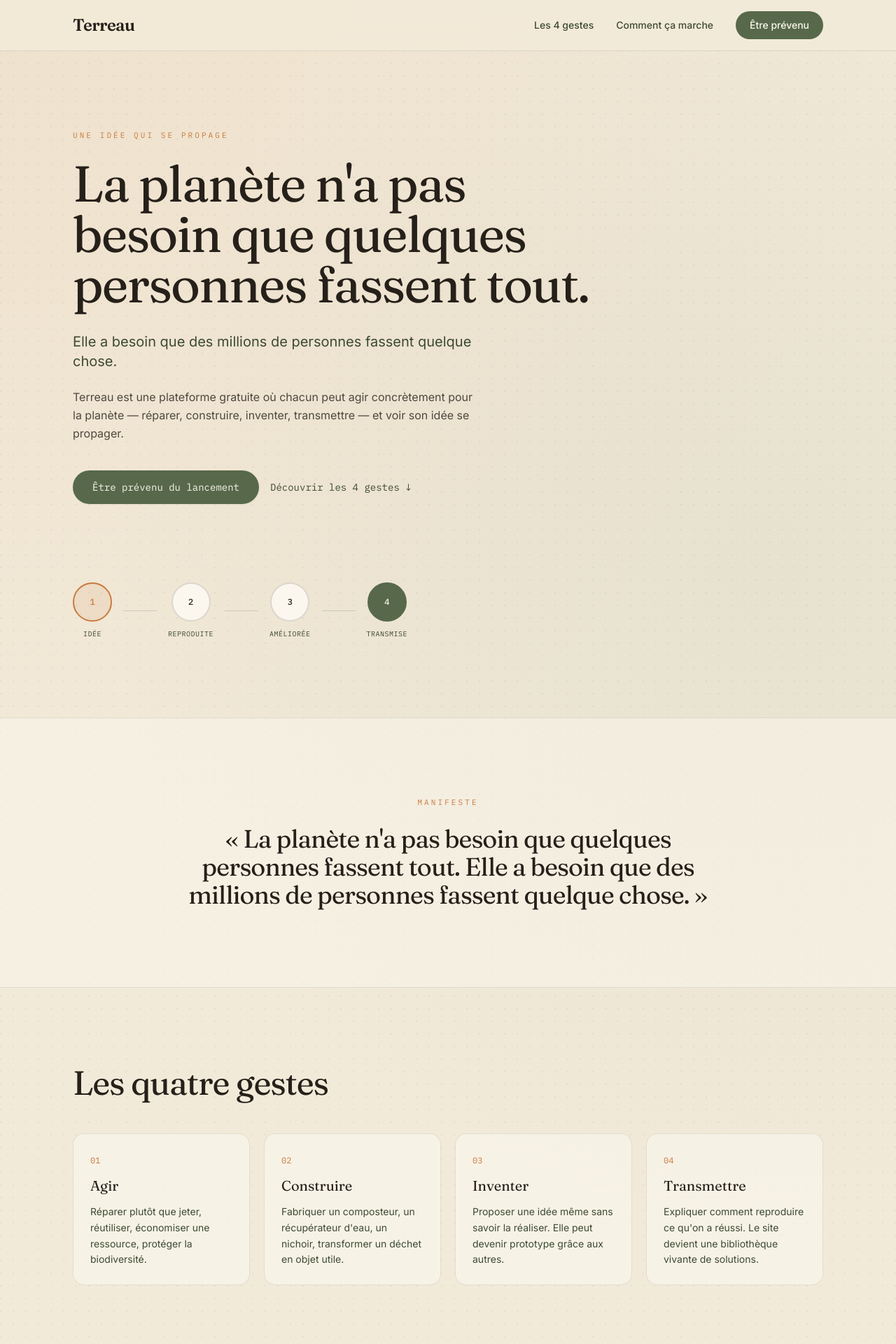
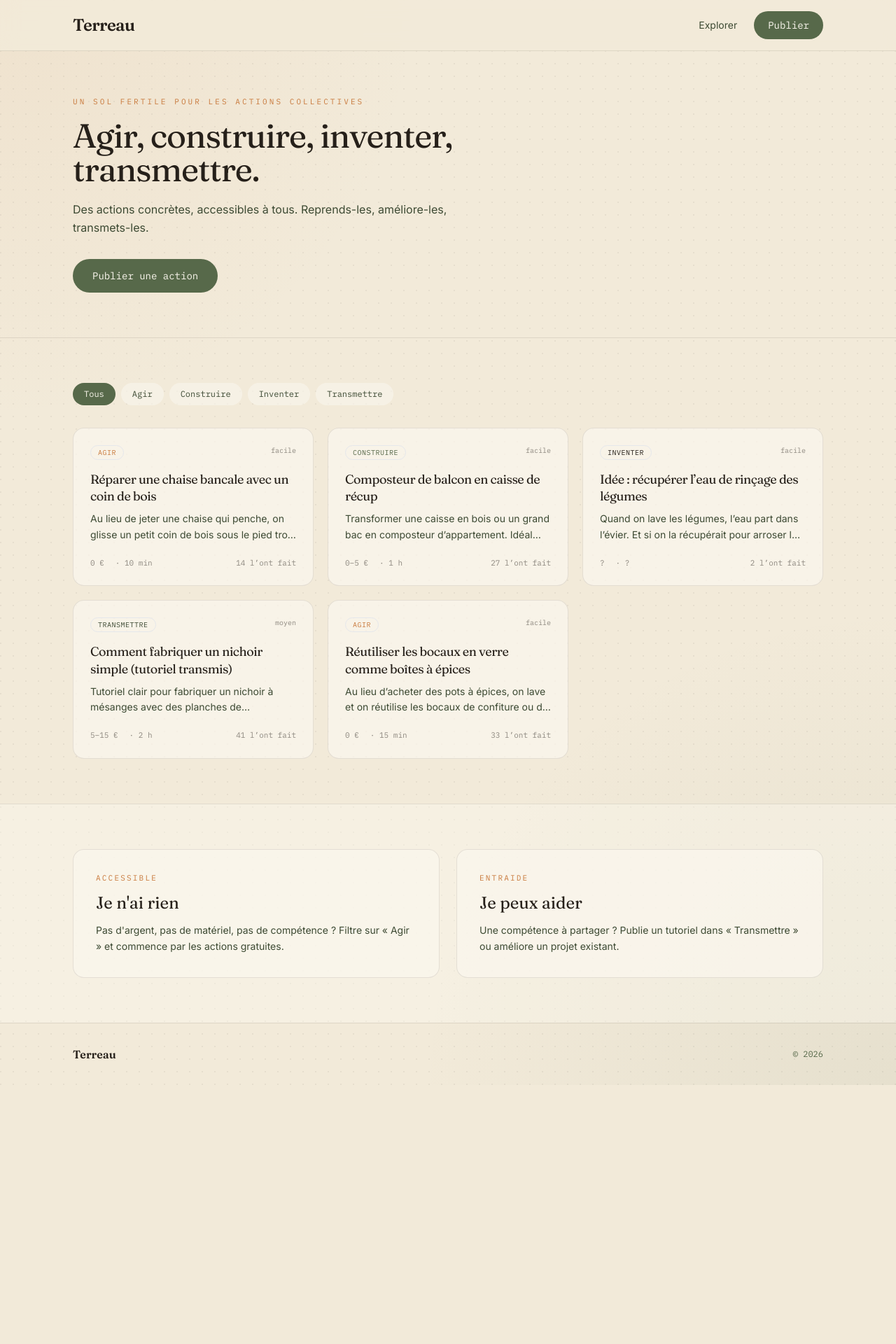
Before and after one commit to piratebtz64-hue/terreau, a Next.js app: page / in a window 1280 px wide. Shown: the top 1920 px of the page at 70% size. After the commit the page ends 1550 px from the top, so only its background shows below. Built offline with nearby package versions, Linux system fonts and the light colour scheme.

Commit message:
feat: homepage feed + publier + projet detail pages

```diff
--- a/app/globals.css
+++ b/app/globals.css
@@ -2,105 +2,33 @@
 @tailwind components;
 @tailwind utilities;
 
-:root {
-  --background: #F2EAD9;
-  --foreground: #26201A;
-}
-
-* {
-  box-sizing: border-box;
-}
-
-html {
-  scroll-behavior: smooth;
-  background: var(--background);
-}
-
+html { scroll-behavior: smooth; }
 body {
   margin: 0;
   min-height: 100vh;
-  color: var(--foreground);
+  color: #26201A;
   background:
-    radial-gradient(circle at top left, rgba(201, 122, 61, 0.08), transparent 30%),
-    radial-gradient(circle at 85% 20%, rgba(87, 105, 74, 0.07), transparent 28%),
-    radial-gradient(circle at bottom right, rgba(138, 74, 59, 0.05), transparent 35%),
-    var(--background);
-  font-family: var(--font-inter), system-ui, -apple-system, sans-serif;
+    radial-gradient(circle at top left, rgba(201,122,61,0.07), transparent 30%),
+    radial-gradient(circle at bottom right, rgba(87,105,74,0.08), transparent 34%),
+    #F2EAD9;
+  font-family: var(--font-inter), system-ui, sans-serif;
   -webkit-font-smoothing: antialiased;
-  -moz-osx-font-smoothing: grayscale;
 }
-
-a {
-  color: inherit;
-  text-decoration: none;
-}
-
-::selection {
-  background: rgba(87, 105, 74, 0.22);
-  color: #26201A;
-}
-
+a { color: inherit; text-decoration: none; }
 .bg-soil-grain {
-  background-image: radial-gradient(circle at 1px 1px, rgba(38, 32, 26, 0.06) 1px, transparent 0);
+  background-image: radial-gradient(circle at 1px 1px, rgba(38,32,26,0.06) 1px, transparent 0);
   background-size: 18px 18px;
 }
-
-/* ── Animations ── */
-@keyframes fadeUp {
-  from {
-    opacity: 0;
-    transform: translateY(18px);
-  }
-  to {
-    opacity: 1;
-    transform: translateY(0);
-  }
-}
-
-@keyframes fadeIn {
-  from { opacity: 0; }
-  to { opacity: 1; }
-}
-
-@keyframes softPulse {
-  0%, 100% { transform: scale(1); opacity: 1; }
-  50% { transform: scale(1.03); opacity: 0.92; }
-}
-
-@keyframes drawLine {
-  from { transform: scaleX(0); }
-  to { transform: scaleX(1); }
-}
-
-.animate-fade-up {
-  animation: fadeUp 0.7s ease-out both;
-}
-
-.animate-fade-in {
-  animation: fadeIn 0.8s ease-out both;
-}
-
-.animate-delay-1 { animation-delay: 0.1s; }
-.animate-delay-2 { animation-delay: 0.2s; }
-.animate-delay-3 { animation-delay: 0.35s; }
-.animate-delay-4 { animation-delay: 0.5s; }
-.animate-delay-5 { animation-delay: 0.65s; }
-
 .hover-lift {
   transition: transform 0.25s ease, box-shadow 0.25s ease, border-color 0.25s ease;
 }
 .hover-lift:hover {
   transform: translateY(-3px);
-  box-shadow: 0 12px 28px -12px rgba(38, 32, 26, 0.18);
+  box-shadow: 0 12px 28px -12px rgba(38,32,26,0.16);
 }
-
-.line-grow {
-  transform-origin: left;
-  animation: drawLine 0.9s ease-out 0.4s both;
+.line-clamp-2 {
+  display: -webkit-box;
+  -webkit-line-clamp: 2;
+  -webkit-box-orient: vertical;
+  overflow: hidden;
 }
-
-/* Form focus ring */
-.input-premium:focus {
-  outline: none;
-  box-shadow: 0 0 0 3px rgba(251, 247, 238, 0.35);
-}
--- a/app/layout.tsx
+++ b/app/layout.tsx
@@ -2,18 +2,8 @@ import type { Metadata } from "next";
 import { Fraunces, Inter, IBM_Plex_Mono } from "next/font/google";
 import "./globals.css";
 
-const fraunces = Fraunces({
-  subsets: ["latin"],
-  variable: "--font-fraunces",
-  display: "swap"
-});
-
-const inter = Inter({
-  subsets: ["latin"],
-  variable: "--font-inter",
-  display: "swap"
-});
-
+const fraunces = Fraunces({ subsets: ["latin"], variable: "--font-fraunces", display: "swap" });
+const inter = Inter({ subsets: ["latin"], variable: "--font-inter", display: "swap" });
 const ibmPlexMono = IBM_Plex_Mono({
   subsets: ["latin"],
   variable: "--font-ibm-plex-mono",
@@ -22,21 +12,13 @@ const ibmPlexMono = IBM_Plex_Mono({
 });
 
 export const metadata: Metadata = {
-  title: "Terreau — Un sol fertile pour les actions collectives",
-  description:
-    "La planète n'a pas besoin que quelques personnes fassent tout. Elle a besoin que des millions de personnes fassent quelque chose. Terreau est une plateforme gratuite pour agir, construire, inventer et transmettre."
+  title: "Terreau — Agir, construire, inventer, transmettre",
+  description: "Plateforme gratuite pour des actions concrètes. Reprends, améliore, transmets."
 };
 
-export default function RootLayout({
-  children
-}: Readonly<{
-  children: React.ReactNode;
-}>) {
+export default function RootLayout({ children }: { children: React.ReactNode }) {
   return (
-    <html
-      lang="fr"
-      className={`${fraunces.variable} ${inter.variable} ${ibmPlexMono.variable}`}
-    >
+    <html lang="fr" className={`${fraunces.variable} ${inter.variable} ${ibmPlexMono.variable}`}>
       <body>{children}</body>
     </html>
   );
--- a/app/page.tsx
+++ b/app/page.tsx
@@ -1,145 +1,100 @@
-import WaitlistForm from "@/components/WaitlistForm";
+"use client";
+
+import { useEffect, useState } from "react";
+import Header from "@/components/Header";
+import ProjectCard from "@/components/ProjectCard";
+import { getProjects } from "@/lib/projects";
+import { Project, Gesture, GESTURE_LABELS } from "@/types/project";
+import Link from "next/link";
+
+const FILTERS: (Gesture | "tous")[] = ["tous", "agir", "construire", "inventer", "transmettre"];
 
 export default function HomePage() {
+  const [projects, setProjects] = useState<Project[]>([]);
+  const [filter, setFilter] = useState<Gesture | "tous">("tous");
+
+  useEffect(() => {
+    setProjects(getProjects());
+  }, []);
+
+  const filtered =
+    filter === "tous" ? projects : projects.filter((p) => p.gesture === filter);
+
   return (
     <main className="min-h-screen bg-soil-grain text-humus">
-      <header className="sticky top-0 z-50 border-b border-humus/10 bg-parchment/85 backdrop-blur-md">
-        <div className="mx-auto flex max-w-6xl items-center justify-between px-6 py-4 sm:px-10">
-          <a href="/" className="font-display text-xl font-semibold tracking-tight sm:text-2xl">Terreau</a>
-          <nav className="hidden items-center gap-8 text-sm font-medium text-moss-dark sm:flex">
-            <a href="#gestes" className="transition-colors hover:text-humus">Les 4 gestes</a>
-            <a href="#comment" className="transition-colors hover:text-humus">Comment ça marche</a>
-            <a href="#inscription" className="rounded-full bg-moss px-5 py-2.5 text-bone transition hover:bg-moss-dark">Être prévenu</a>
-          </nav>
-          <a href="#inscription" className="rounded-full bg-moss px-4 py-2 font-mono text-xs text-bone sm:hidden">S&apos;inscrire</a>
-        </div>
-      </header>
+      <Header />
 
-      <section className="relative overflow-hidden">
-        <div className="mx-auto max-w-6xl px-6 pb-20 pt-16 sm:px-10 sm:pb-28 sm:pt-24 lg:pt-28">
-          <div className="max-w-3xl">
-            <p className="mb-6 animate-fade-up font-mono text-[11px] uppercase tracking-[0.28em] text-clay">Une idée qui se propage</p>
-            <h1 className="animate-fade-up animate-delay-1 font-display text-4xl leading-[1.08] tracking-tight text-humus sm:text-6xl lg:text-7xl">
-              La planète n&apos;a pas besoin que quelques personnes fassent tout.
-            </h1>
-            <p className="mt-7 animate-fade-up animate-delay-2 max-w-xl text-lg leading-relaxed text-moss-dark sm:mt-8 sm:text-xl">
-              Elle a besoin que des millions de personnes fassent quelque chose.
-            </p>
-            <p className="mt-6 animate-fade-up animate-delay-3 max-w-xl text-base leading-relaxed text-humus/80">
-              Terreau est une plateforme gratuite où chacun peut agir concrètement pour la planète — réparer, construire, inventer, transmettre — et voir son idée se propager.
-            </p>
-            <div className="mt-10 flex animate-fade-up animate-delay-4 flex-col gap-4 sm:flex-row sm:items-center">
-              <a href="#inscription" className="inline-flex w-fit rounded-full bg-moss px-7 py-3.5 font-mono text-sm text-bone shadow-sm transition hover:bg-moss-dark">Être prévenu du lancement</a>
-              <a href="#gestes" className="inline-flex w-fit items-center gap-2 font-mono text-sm text-moss-dark transition hover:text-humus">Découvrir les 4 gestes ↓</a>
-            </div>
-          </div>
-
-          <div className="mt-20 animate-fade-up animate-delay-5 sm:mt-28">
-            <div className="flex flex-wrap items-center gap-3 sm:gap-4">
-              {["Idée", "Reproduite", "Améliorée", "Transmise"].map((step, i) => (
-                <div key={step} className="flex items-center gap-3 sm:gap-4">
-                  <div className="flex flex-col items-center">
-                    <div className={`flex h-12 w-12 items-center justify-center rounded-full border-2 font-mono text-xs font-medium sm:h-14 sm:w-14 ${
-                      i === 0 ? "border-clay bg-clay/10 text-clay" : i === 3 ? "border-moss bg-moss text-bone" : "border-humus/15 bg-bone text-humus"
-                    }`}>{i + 1}</div>
-                    <span className="mt-2.5 font-mono text-[10px] uppercase tracking-wider text-moss-dark">{step}</span>
-                  </div>
-                  {i < 3 && <div className="hidden h-px w-8 bg-humus/15 sm:block sm:w-12" />}
-                </div>
-              ))}
-            </div>
+      <section className="border-b border-humus/10">
+        <div className="mx-auto max-w-6xl px-6 py-12 sm:px-10 sm:py-16">
+          <p className="font-mono text-[11px] uppercase tracking-[0.28em] text-clay">
+            Un sol fertile pour les actions collectives
+          </p>
+          <h1 className="mt-4 max-w-2xl font-display text-3xl leading-tight tracking-tight sm:text-4xl lg:text-5xl">
+            Agir, construire, inventer, transmettre.
+          </h1>
+          <p className="mt-5 max-w-xl text-base leading-relaxed text-moss-dark">
+            Des actions concrètes, accessibles à tous. Reprends-les, améliore-les, transmets-les.
+          </p>
+          <div className="mt-8">
+            <Link href="/publier" className="inline-flex rounded-full bg-moss px-7 py-3.5 font-mono text-sm text-bone transition hover:bg-moss-dark">
+              Publier une action
+            </Link>
           </div>
         </div>
       </section>
 
-      <section className="border-y border-humus/10 bg-bone/50">
-        <div className="mx-auto max-w-6xl px-6 py-20 sm:px-10 sm:py-28">
-          <div className="mx-auto max-w-3xl text-center">
-            <p className="mb-6 font-mono text-[11px] uppercase tracking-[0.28em] text-clay">Manifeste</p>
-            <blockquote className="font-display text-2xl leading-snug tracking-tight sm:text-3xl lg:text-4xl">
-              « La planète n&apos;a pas besoin que quelques personnes fassent tout. Elle a besoin que des millions de personnes fassent quelque chose. »
-            </blockquote>
+      <section className="mx-auto max-w-6xl px-6 py-12 sm:px-10 sm:py-16">
+        <div className="mb-8 flex flex-wrap gap-2">
+          {FILTERS.map((f) => (
+            <button
+              key={f}
+              onClick={() => setFilter(f)}
+              className={`rounded-full px-4 py-2 font-mono text-xs transition ${
+                filter === f ? "bg-moss text-bone" : "bg-bone/60 text-moss-dark hover:bg-bone"
+              }`}
+            >
+              {f === "tous" ? "Tous" : GESTURE_LABELS[f]}
+            </button>
+          ))}
+        </div>
+
+        {filtered.length === 0 ? (
+          <p className="py-16 text-center text-moss-dark">
+            Aucune action pour le moment.{" "}
+            <Link href="/publier" className="underline">Publier la première</Link>
+          </p>
+        ) : (
+          <div className="grid gap-5 sm:grid-cols-2 lg:grid-cols-3">
+            {filtered.map((p) => (
+              <ProjectCard key={p.id} project={p} />
+            ))}
           </div>
-        </div>
+        )}
       </section>
 
-      <section id="gestes" className="scroll-mt-20">
-        <div className="mx-auto max-w-6xl px-6 py-20 sm:px-10 sm:py-28">
-          <h2 className="mb-12 font-display text-3xl tracking-tight sm:text-4xl lg:text-5xl">Les quatre gestes</h2>
-          <div className="grid gap-5 sm:grid-cols-2 lg:grid-cols-4">
-            {[
-              { num: "01", title: "Agir", desc: "Réparer plutôt que jeter, réutiliser, économiser une ressource, protéger la biodiversité." },
-              { num: "02", title: "Construire", desc: "Fabriquer un composteur, un récupérateur d'eau, un nichoir, transformer un déchet en objet utile." },
-              { num: "03", title: "Inventer", desc: "Proposer une idée même sans savoir la réaliser. Elle peut devenir prototype grâce aux autres." },
-              { num: "04", title: "Transmettre", desc: "Expliquer comment reproduire ce qu'on a réussi. Le site devient une bibliothèque vivante de solutions." }
-            ].map((g) => (
-              <div key={g.num} className="hover-lift rounded-2xl border border-humus/10 bg-bone/60 p-6">
-                <span className="font-mono text-xs text-clay">{g.num}</span>
-                <h3 className="mt-3 font-display text-xl">{g.title}</h3>
-                <p className="mt-3 text-sm leading-relaxed text-moss-dark">{g.desc}</p>
-              </div>
-            ))}
+      <section className="border-t border-humus/10 bg-bone/40">
+        <div className="mx-auto grid max-w-6xl gap-6 px-6 py-16 sm:px-10 lg:grid-cols-2">
+          <div className="rounded-2xl border border-humus/10 bg-bone/70 p-8">
+            <p className="font-mono text-[11px] uppercase tracking-[0.2em] text-clay">Accessible</p>
+            <h2 className="mt-3 font-display text-2xl">Je n&apos;ai rien</h2>
+            <p className="mt-3 text-sm leading-relaxed text-moss-dark">
+              Pas d&apos;argent, pas de matériel, pas de compétence ? Filtre sur « Agir » et commence par les actions gratuites.
+            </p>
           </div>
-        </div>
-      </section>
-
-      <section id="comment" className="scroll-mt-20 border-t border-humus/10 bg-bone/40">
-        <div className="mx-auto max-w-6xl px-6 py-20 sm:px-10 sm:py-28">
-          <h2 className="mb-12 font-display text-3xl tracking-tight sm:text-4xl">Comment une idée se répand</h2>
-          <div className="space-y-0">
-            {[
-              { step: "1", title: "Quelqu'un agit", text: "Une personne réalise une action simple et la documente librement (sans photo obligatoire)." },
-              { step: "2", title: "Quelqu'un d'autre la reprend", text: "Une autre personne voit l'action, la reproduit chez elle, avec ses moyens." },
-              { step: "3", title: "Elle l'améliore", text: "Elle propose une version moins chère, plus simple, plus solide ou plus écologique." },
-              { step: "4", title: "La nouvelle version circule", text: "La version améliorée est reprise à son tour. L'idée évolue et se propage." },
-              { step: "5", title: "Le mouvement grandit", text: "Ce qui était une action isolée devient un cheminement collectif visible et vivant." }
-            ].map((item, idx) => (
-              <div key={item.step} className={`flex gap-6 border-l-2 py-8 pl-6 sm:pl-10 ${idx === 4 ? "border-moss" : "border-humus/12"}`}>
-                <span className="font-mono text-sm text-clay">{item.step}</span>
-                <div>
-                  <h3 className="font-display text-xl">{item.title}</h3>
-                  <p className="mt-2 max-w-xl text-sm text-moss-dark sm:text-base">{item.text}</p>
-                </div>
-              </div>
-            ))}
-          </div>
-        </div>
-      </section>
-
-      <section className="border-t border-humus/10">
-        <div className="mx-auto max-w-6xl px-6 py-20 sm:px-10 sm:py-28">
-          <div className="grid gap-6 lg:grid-cols-2">
-            <div className="hover-lift rounded-2xl border border-humus/10 bg-bone/60 p-8 sm:p-10">
-              <p className="font-mono text-[11px] uppercase tracking-[0.22em] text-clay">Accessible à tous</p>
-              <h3 className="mt-4 font-display text-2xl">Je n&apos;ai rien</h3>
-              <p className="mt-4 text-base leading-relaxed text-moss-dark">Pas d&apos;argent, pas de matériel, pas de compétence particulière ? Terreau propose des actions gratuites et accessibles immédiatement.</p>
-            </div>
-            <div className="hover-lift rounded-2xl border border-humus/10 bg-bone/60 p-8 sm:p-10">
-              <p className="font-mono text-[11px] uppercase tracking-[0.22em] text-clay">Entraide discrète</p>
-              <h3 className="mt-4 font-display text-2xl">Je peux aider</h3>
-              <p className="mt-4 text-base leading-relaxed text-moss-dark">Vous avez une compétence ? Mettez-la au service d&apos;un projet, sans créer un réseau social à profils publics.</p>
-            </div>
-          </div>
-        </div>
-      </section>
-
-      <section id="inscription" className="scroll-mt-20 border-t border-humus/10 bg-moss text-bone">
-        <div className="mx-auto max-w-6xl px-6 py-20 sm:px-10 sm:py-28">
-          <div className="mx-auto max-w-lg text-center">
-            <p className="mb-4 font-mono text-[11px] uppercase tracking-[0.28em] text-bone/65">Lancement bientôt</p>
-            <h2 className="font-display text-3xl tracking-tight sm:text-4xl">Soyez prévenu du lancement</h2>
-            <p className="mt-5 text-base leading-relaxed text-bone/80">Laissez votre email. Nous vous écrirons uniquement quand Terreau ouvrira ses portes.</p>
-            <div className="mt-10">
-              <WaitlistForm />
-            </div>
+          <div className="rounded-2xl border border-humus/10 bg-bone/70 p-8">
+            <p className="font-mono text-[11px] uppercase tracking-[0.2em] text-clay">Entraide</p>
+            <h2 className="mt-3 font-display text-2xl">Je peux aider</h2>
+            <p className="mt-3 text-sm leading-relaxed text-moss-dark">
+              Une compétence à partager ? Publie un tutoriel dans « Transmettre » ou améliore un projet existant.
+            </p>
           </div>
         </div>
       </section>
 
       <footer className="border-t border-humus/10">
-        <div className="mx-auto flex max-w-6xl flex-col gap-4 px-6 py-10 sm:flex-row sm:items-center sm:justify-between sm:px-10">
-          <span className="font-display text-lg font-semibold">Terreau</span>
-          <span className="font-mono text-xs text-moss">© 2026 — Bordeaux</span>
+        <div className="mx-auto flex max-w-6xl items-center justify-between px-6 py-8 sm:px-10">
+          <span className="font-display font-semibold">Terreau</span>
+          <span className="font-mono text-xs text-moss">© 2026</span>
         </div>
       </footer>
     </main>
```
